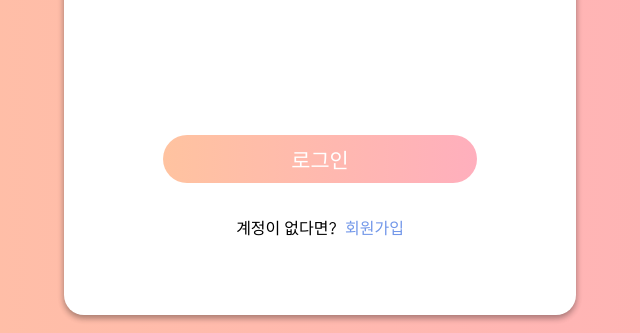
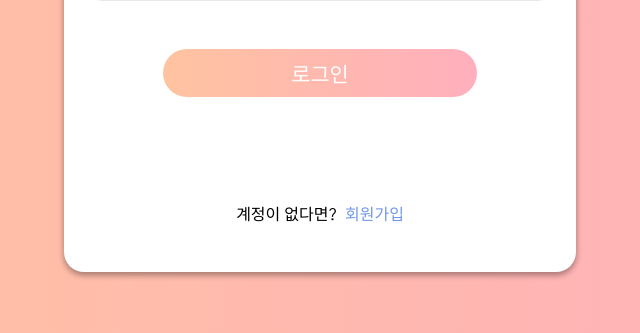
Before and after one commit to uhmseohun/cameleon-front, a Vue app: page /auth/login in a window 1280 px wide. Shown: the part 488-821 px from the top of the page, without its empty margins (320-960 px from the left). Built offline with nearby package versions, Linux system fonts and the light colour scheme; what vue-swal would draw is missing.

Commit message:
refactor: login form layout

```diff
--- a/src/views/Login.vue
+++ b/src/views/Login.vue
@@ -46,14 +46,14 @@ export default {
         class="input__text home__form-item"
         placeholder="비밀번호를 입력하세요"
       >
-    </div>
-    <div class="home__form-login-box">
       <button
         @click="login()"
         class="home__form-button"
       >
         로그인
       </button>
+    </div>
+    <div class="home__form-login-box">
       <span class="home__form-join">
         계정이 없다면?&nbsp;
         <router-link
@@ -105,7 +105,7 @@ export default {
       justify-content: center;
       align-items: center;
 
-      height: 30vh;
+      height: 40vh;
     }
 
     &-item {
@@ -118,7 +118,7 @@ export default {
       flex-direction: column;
       justify-content: center;
       align-items: center;
-      height: 30vh;
+      height: 8vh;
     }
 
     &-button {
```
